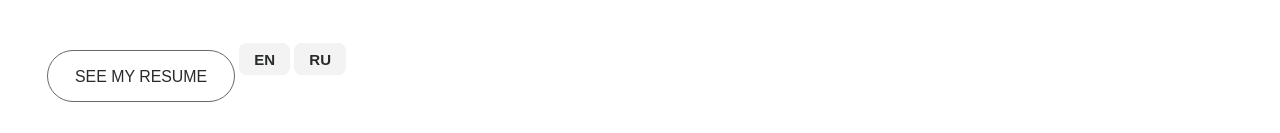
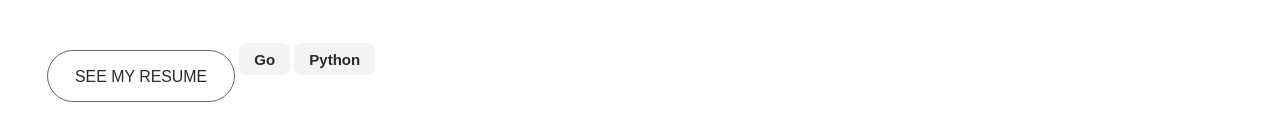
Before and after one commit to iucdcs1/iucdcs1.github.io, a SvelteKit app: page / in a window 1280 px wide. Both pictures are taken after a click on the button "SEE MY RESUME". Shown: the part 279-412 px from the top of the page. Built offline with nearby package versions, Linux system fonts and the light colour scheme; a web font is replaced by a local one.

Commit message:
Update +page.svelte

```diff
--- a/src/routes/+page.svelte
+++ b/src/routes/+page.svelte
@@ -63,11 +63,11 @@
                     </button>
 
                     {#if showResumeOptions}
-                        <a class="resume__link" href="/DaniilVasilev_EN.pdf" download>
-                            EN
+                        <a class="resume__link" href="/DaniilVasilev-Golang.pdf" download>
+                            Go
                         </a>
-                        <a class="resume__link" href="/DaniilVasilev_RU.pdf" download>
-                            RU
+                        <a class="resume__link" href="/DaniilVasilev-Python.pdf" download>
+                            Python
                         </a>
                     {/if}
                 </div>
```
